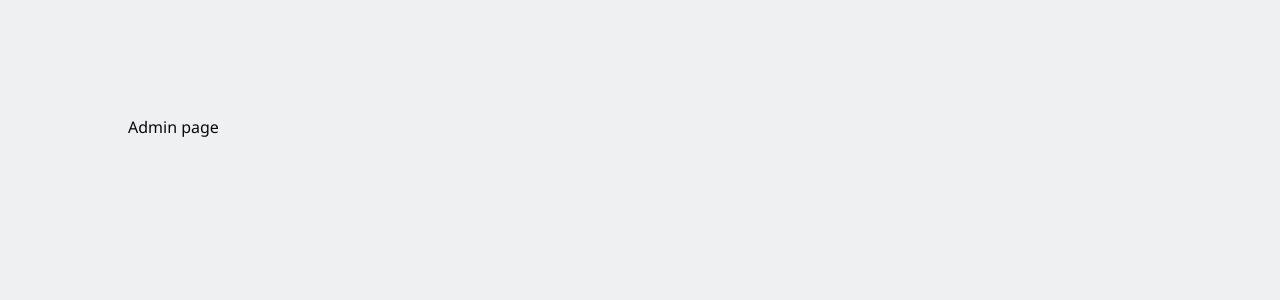
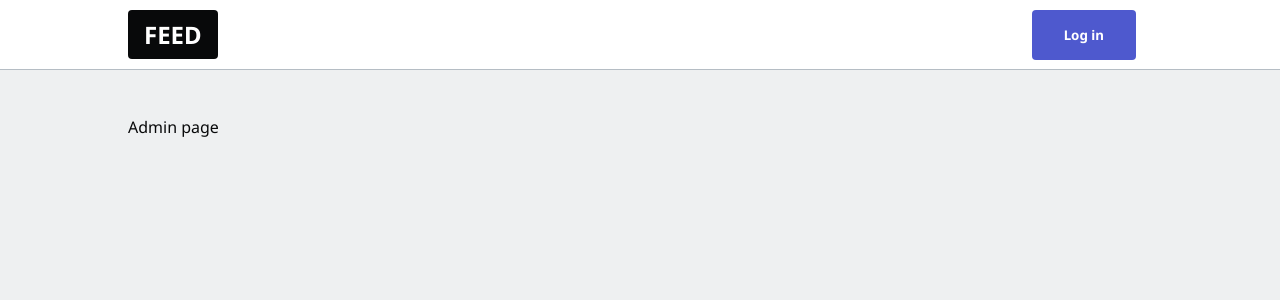
Before and after one commit to dabalroman/react-next-firebase, a Next.js app: page /admin in a window 1280 px wide. Shown: the top 300 px of the page. Built offline with nearby package versions, Linux system fonts and the light colour scheme.

Commit message:
Navbar, Loader and Toast messages;

```diff
--- /dev/null
+++ b/components/Loader.tsx
@@ -0,0 +1,3 @@
+export default function Loader ({ show }: { show: boolean }) {
+    return show ? <div className="loader"></div> : null;
+}
--- a/components/Navbar.tsx
+++ b/components/Navbar.tsx
@@ -0,0 +1,42 @@
+import Link from 'next/link';
+import { User } from '@firebase/auth';
+
+export default function Navbar () {
+    const user: User | null = null;
+    const username: string | null = null;
+
+    return (
+        <nav className="navbar">
+            <ul>
+                <li>
+                    <Link href="/">
+                        <button className='btn-logo'>Feed</button>
+                    </Link>
+                </li>
+                {username && (
+                    <>
+                        <li>
+                            <Link href="/admin">
+                                <button className='btn-blue'>Write posrs</button>
+                            </Link>
+                        </li>
+                        <li>
+                            <Link href={`/${username}`}>
+                                <img src={user?.photoURL} alt="Logo"/>
+                            </Link>
+                        </li>
+                    </>
+                )}
+                {!username && (
+                    <>
+                        <li>
+                            <Link href='/enter'>
+                                <button className='btn-blue'>Log in</button>
+                            </Link>
+                        </li>
+                    </>
+                    )}
+            </ul>
+        </nav>
+    );
+}
--- a/package.json
+++ b/package.json
@@ -19,6 +19,7 @@
     "react": "18.2.0",
     "react-dom": "18.2.0",
     "react-firebase-hooks": "^5.1.1",
+    "react-hot-toast": "^2.4.0",
     "typescript": "5.0.2"
   }
 }
--- a/pages/_app.tsx
+++ b/pages/_app.tsx
@@ -1,6 +1,16 @@
-import '@/styles/globals.css'
-import type { AppProps } from 'next/app'
+import '@/styles/globals.css';
+import type { AppProps } from 'next/app';
+import Navbar from '@/components/Navbar';
+import { Toaster } from 'react-hot-toast';
 
-export default function App({ Component, pageProps }: AppProps) {
-  return <Component {...pageProps} />
+export default function App ({
+    Component,
+    pageProps
+}: AppProps) {
+    return (<>
+            <Navbar/>
+            <Component {...pageProps} />
+            <Toaster/>
+        </>
+    );
 }
--- a/pages/index.tsx
+++ b/pages/index.tsx
@@ -1,11 +1,14 @@
 import { Inter } from 'next/font/google';
 import Link from 'next/link';
+import Loader from '@/components/Loader';
+import toast from 'react-hot-toast';
 
 const inter = Inter({ subsets: ['latin'] });
 
 export default function Home () {
     return (
         <main>
+            <Loader show/>
             <h1>Hello world!</h1>
             <Link prefetch href={{
                 pathname: '/[username]',
@@ -13,6 +16,8 @@
             }}>
                 Roman's profile
             </Link>
+
+            <button onClick={() => toast.success('hello there!')}>Make a toast!</button>
         </main>
     );
 }
--- a/styles/globals.css
+++ b/styles/globals.css
@@ -3,7 +3,7 @@
 :root {
     --color-bg: #eef0f1;
     --color-text: #08090a;
-    --color-blue: #3b49df;
+    --color-blue: #4e59ce;
     --color-red: #df3b3b;
     --color-green: #3bdf72;
     --color-gray: #b5bdc4;
@@ -207,6 +207,7 @@
 .loader {
     border: 10px solid var(--color-bg);
     border-top: 10px solid var(--color-blue);
+    border-bottom: 10px solid var(--color-blue);
     border-radius: 50%;
     width: 50px;
     height: 50px;
```
Also changed, not shown: 1 other file (tests, documents, lock files or other folders).
